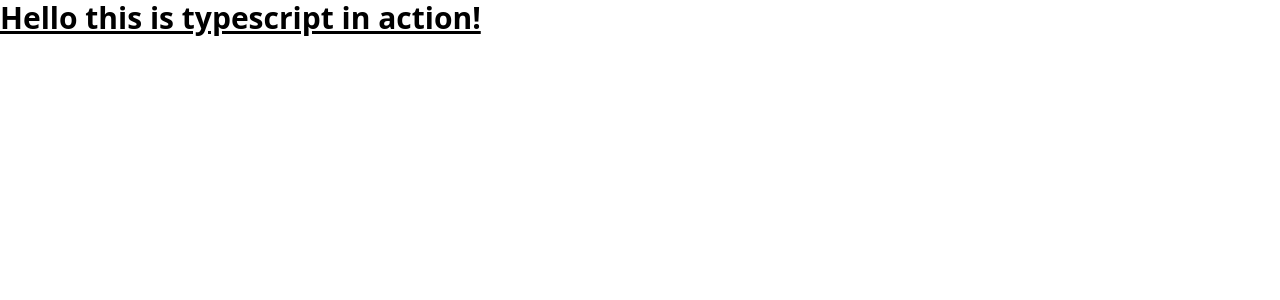
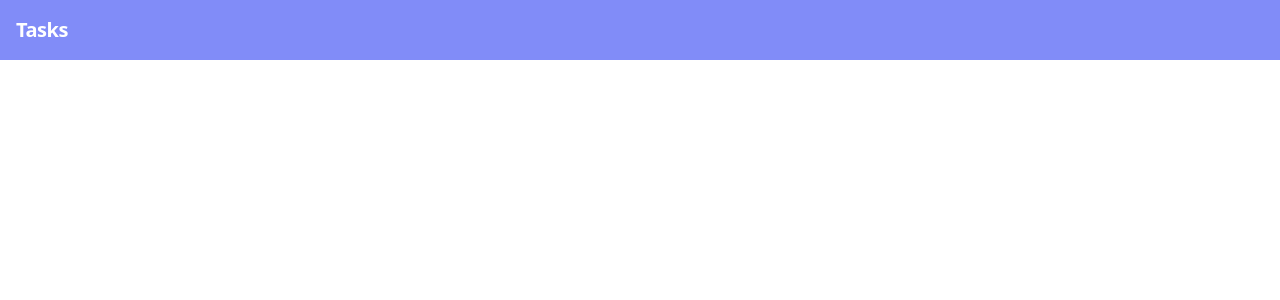
Before and after one commit to ayushhagarwal/todo_angular_application, an Angular app: page / in a window 1280 px wide. Shown: the top 300 px of the page. Built offline with nearby package versions, Linux system fonts and the light colour scheme.

Commit message:
feat: navbar component

```diff
--- a/src/app/app.component.html
+++ b/src/app/app.component.html
@@ -1,3 +1 @@
-<h1 class="text-3xl font-bold underline">
-  Hello this is typescript in action!
-</h1>
+<app-navbar></app-navbar>
--- a/src/app/app.module.ts
+++ b/src/app/app.module.ts
@@ -3,10 +3,12 @@ import { BrowserModule } from '@angular/platform-browser';
 
 import { AppRoutingModule } from './app-routing.module';
 import { AppComponent } from './app.component';
+import { NavbarComponent } from './components/navbar/navbar.component';
 
 @NgModule({
   declarations: [
-    AppComponent
+    AppComponent,
+    NavbarComponent
   ],
   imports: [
     BrowserModule,
--- /dev/null
+++ b/src/app/components/navbar/navbar.component.html
@@ -0,0 +1,5 @@
+<nav class="flex items-center justify-between flex-wrap bg-indigo-400 p-4">
+  <div class="flex items-center flex-shrink-0 text-white mr-6">
+    <span class="font-semibold text-xl tracking-tight">Tasks</span>
+  </div>
+</nav>
--- /dev/null
+++ b/src/app/components/navbar/navbar.component.ts
@@ -0,0 +1,14 @@
+import { Component, OnInit } from '@angular/core';
+
+@Component({
+  selector: 'app-navbar',
+  templateUrl: './navbar.component.html',
+})
+export class NavbarComponent implements OnInit {
+
+  constructor() { }
+
+  ngOnInit(): void {
+  }
+
+}
```
Also changed, not shown: 1 other file (tests, documents, lock files or other folders).
